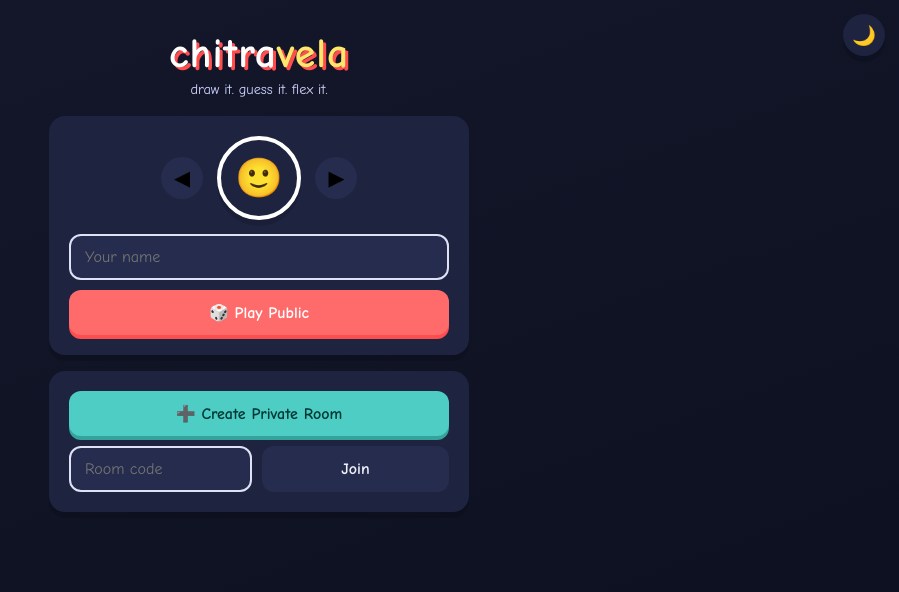
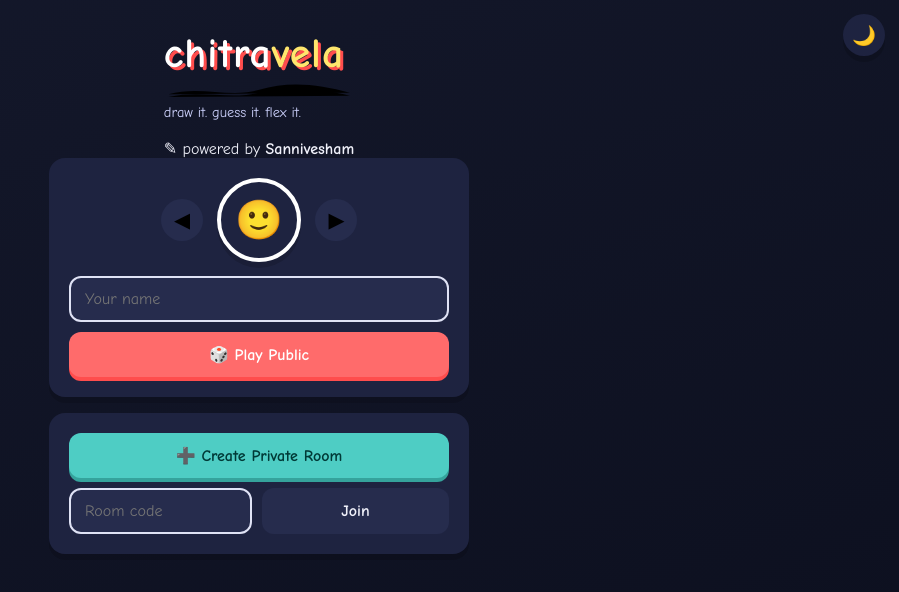
Before and after one commit to sannivesham/chitravela, a plain HTML site: page index.html in a window 1280 px wide. Shown: the whole page, without its empty margins (381-1280 px from the left). Drawn offline with Linux system fonts and the light colour scheme.

Commit message:
Update index.html

```diff
--- a/index.html
+++ b/index.html
@@ -4,6 +4,9 @@
 <meta charset="UTF-8">
 <meta name="viewport" content="width=device-width, initial-scale=1.0, maximum-scale=1.0, user-scalable=no">
 <title>Chitravela — Draw & Guess</title>
+<link rel="preconnect" href="https://fonts.googleapis.com">
+<link rel="preconnect" href="https://fonts.gstatic.com" crossorigin>
+<link href="https://fonts.googleapis.com/css2?family=Fredoka:wght@500;700&family=Nunito:wght@600;700;800&display=swap" rel="stylesheet">
 <link rel="stylesheet" href="css/style.css">
 </head>
 <body data-theme="dark">
@@ -12,8 +15,17 @@
 
 <!-- HOME SCREEN -->
 <section id="screen-home" class="screen active">
-  <div class="logo">chitra<span>vela</span></div>
-  <div class="tagline">draw it. guess it. flex it.</div>
+  <div class="hero">
+    <div class="logo-wrap">
+      <h1 class="logo">chitra<span>vela</span></h1>
+      <svg class="doodle-underline" viewBox="0 0 260 26" xmlns="http://www.w3.org/2000/svg" aria-hidden="true">
+        <path class="stroke stroke-1" d="M6 18 C 50 6, 90 24, 130 12 S 210 4, 254 16" />
+        <path class="stroke stroke-2" d="M6 22 C 50 12, 90 26, 130 16 S 210 10, 254 20" />
+      </svg>
+    </div>
+    <div class="tagline">draw it. guess it. flex it.</div>
+    <div class="powered-badge">✎ powered by <strong>Sannivesham</strong></div>
+  </div>
 
   <div class="card">
     <div class="avatar-picker">
@@ -25,7 +37,7 @@
     <button class="btn-primary" id="playPublicBtn">🎲 Play Public</button>
   </div>
 
-  <div class="card">
+  <div class="card card-tilt">
     <div class="row" style="margin-bottom:10px;">
       <button class="btn-accent" id="createRoomBtn">➕ Create Private Room</button>
     </div>
```
